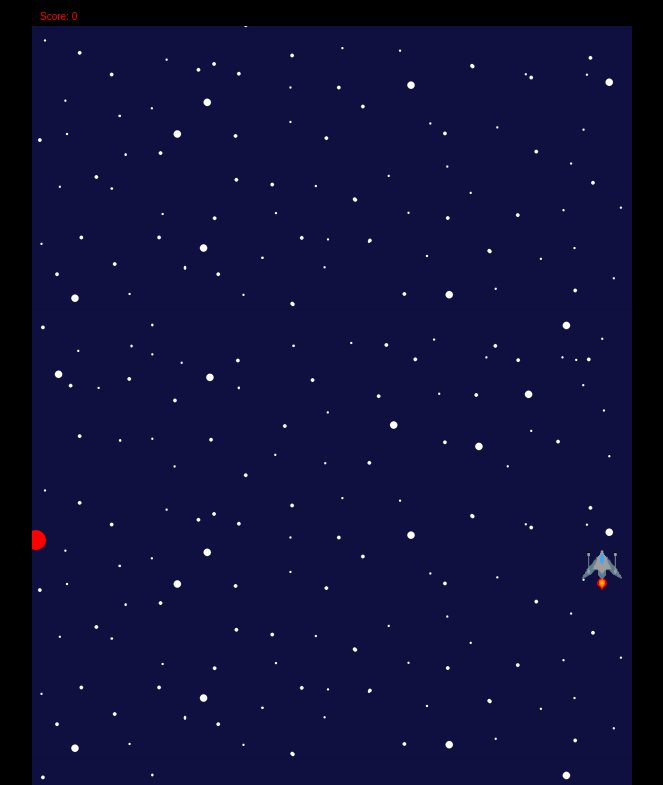
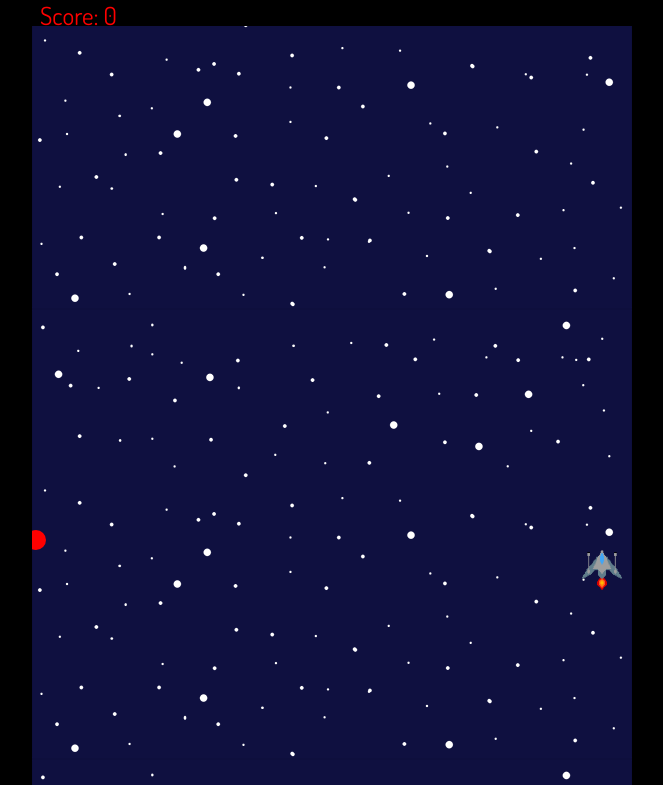
Before and after one commit to sfalaleeva/SpaceShip, a plain HTML site: page SpaceWars.html in a window 1280 px wide. Shown: the top 785 px of the page, without its empty margins (308-971 px from the left). Drawn offline with Linux system fonts and the light colour scheme.

Commit message:
made score bigger

```diff
--- a/SpaceWars.html
+++ b/SpaceWars.html
@@ -10,6 +10,7 @@ Note: Borrowed some code from the PaddleBall sprint (moving left and right)
 <title>SpaceWars2050</title>
 <link href="/css/style.css" rel="stylesheet">
 <img id="spaceship" width="0" height="0" src="spaceship.png" alt="SpaceShip">
+<link href="https://fonts.googleapis.com/css?family=Dosis" rel="stylesheet">
 <script>
     let canvas;    // DOM object corresponding to the canvas
     let graphics;  // 2D graphics context for drawing on the canvas
@@ -104,7 +105,13 @@ Note: Borrowed some code from the PaddleBall sprint (moving left and right)
     }
 
     function drawScore() {
-    graphics.fillText("Score: "+score, 8, 20);
+    WebFontConfig = {
+      google: {
+        families: ['Dosis Semi-Bold']
+      }
+    };
+    graphics.font = "25px Dosis"
+    graphics.fillText("Score: "+score, 8, 25);
 }
 
     function getRandomInt(min, max) {
```
